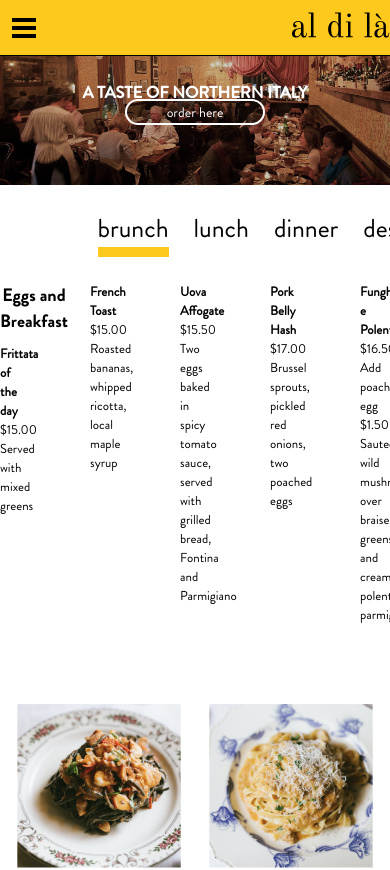
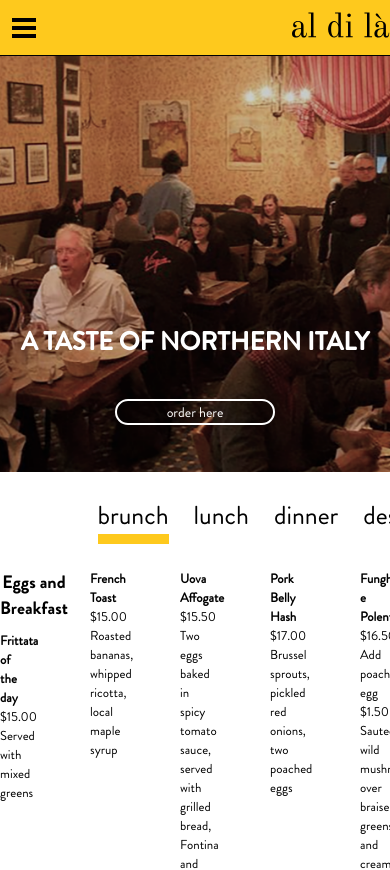
Before and after one commit to johnpmeyers20/ux-al-di-la, a React (Create React App) app: page / in a window 390 px wide. Shown: the top 870 px of the page. Built offline with nearby package versions, Linux system fonts and the light colour scheme.

Commit message:
header media queries

```diff
--- a/src/components/Header/Header.css
+++ b/src/components/Header/Header.css
@@ -82,13 +82,28 @@
     justify-content: flex-start;
   }
 
+  /* .hero-image {
+  height: 60vh;
+} */
+
   .hero-text-container img {
     object-fit: cover;
+    height: 50vh;
+  }
+
+  .hero-text {
+    position: absolute;
+    bottom: 20%;
+    font-size: 1.6em;
   }
 
   .order-button {
-    padding: 1px 40px;
+    position: absolute;
+    padding: 1px 50px;
     font-size: 14px;
-    /* margin-top: 10%; */
+    bottom: 10%;
+    border: 2px solid white;
   }
+
+
 }
--- a/src/components/Header/Header.js
+++ b/src/components/Header/Header.js
@@ -20,7 +20,7 @@
         {/* <div className="nav-content"> */}
         <div ref={node}>
           <Burger open={open} setOpen={setOpen} />
-            <SideNav open={open}  />
+          <SideNav open={open} />
         </div>
 
         <Link
@@ -91,6 +91,7 @@
       </div>
       {/* <div style={{ backgroundImage: "url(" + Hero + ")", backgroundSize: "cover", height: "80vh", backgroundPosition: "center" }}> */}
       <div className="hero-text-container">
+
         <h1 className="hero-text">A Taste of Northern Italy</h1>
         <button className="order-button">order here</button>
         <img className="hero-image" src={Hero} alt="" width="100%" height="100%" />
```
Lines whose indentation alone changed are shown as unchanged.
